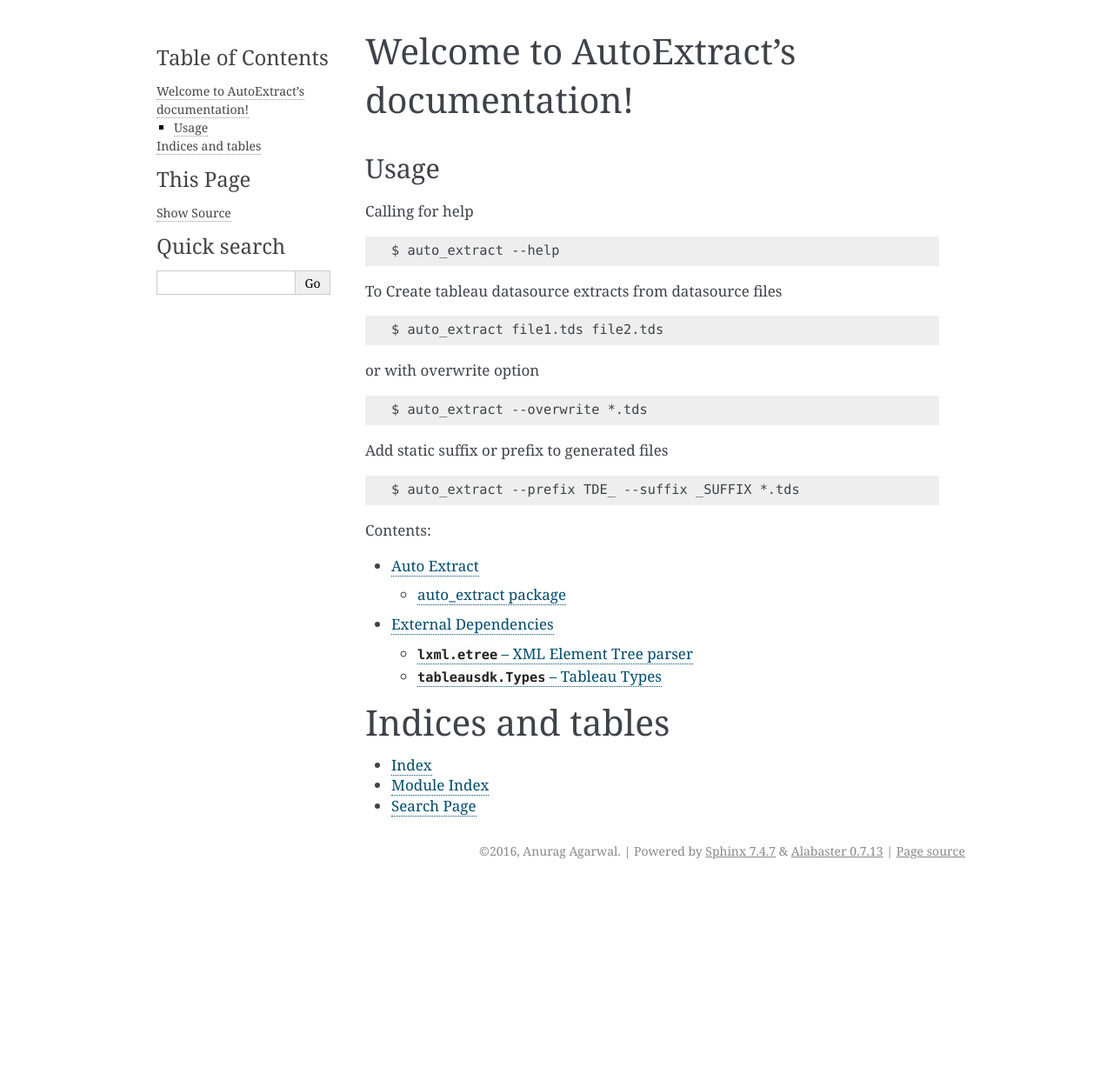
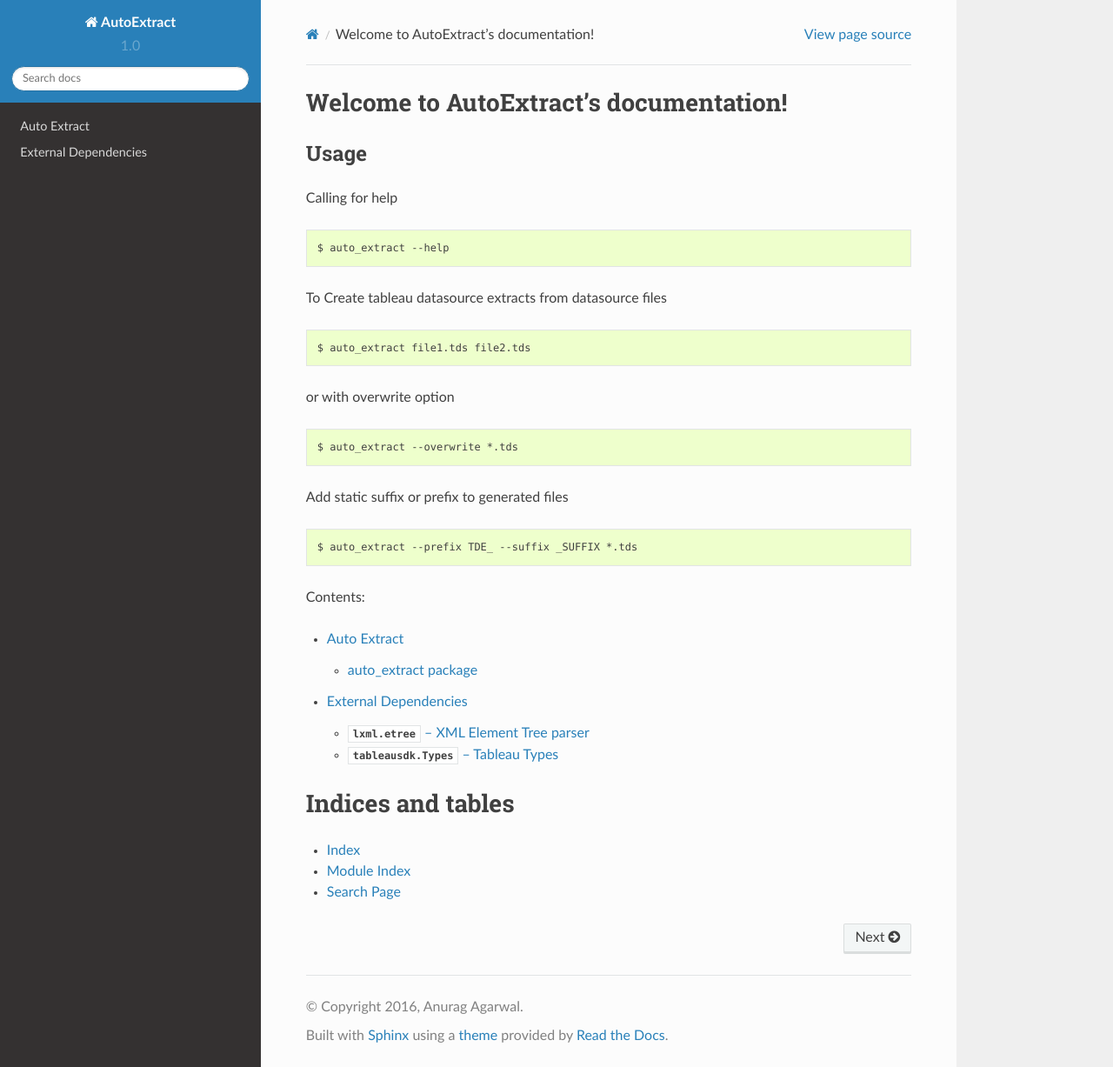
Before and after one commit to practo/Tableau-Py, a Sphinx documentation site: the page built from docs/source/index.rst, in a window 1280 px wide and 1227 px high. Shown: the whole window at 87% size. Built offline with Sphinx 7.4.7 and the Read the Docs theme 2.0.0, drawn with Linux system fonts in a browser that asks for light colours.

Commit message:
Removes alabaster theme and instead adds readthedocs theme for docs

```diff
--- a/docs/source/conf.py
+++ b/docs/source/conf.py
@@ -15,6 +15,8 @@
 
 import sys
 import os
+
+import sphinx_rtd_theme
 
 # If extensions (or modules to document with autodoc) are in another directory,
 # add these directories to sys.path here. If the directory is relative to the
@@ -121,7 +123,7 @@
 
 # The theme to use for HTML and HTML Help pages.  See the documentation for
 # a list of builtin themes.
-html_theme = 'alabaster'
+html_theme = 'sphinx_rtd_theme'
 
 # Theme options are theme-specific and customize the look and feel of a theme
 # further.  For a list of options available for each theme, see the
@@ -129,7 +131,7 @@
 #html_theme_options = {}
 
 # Add any paths that contain custom themes here, relative to this directory.
-#html_theme_path = []
+html_theme_path = [sphinx_rtd_theme.get_html_theme_path()]
 
 # The name for this set of Sphinx documents.
 # "<project> v<release> documentation" by default.
--- a/requirements-dev.txt
+++ b/requirements-dev.txt
@@ -1,4 +1,3 @@
-alabaster==0.7.7
 Babel==2.3.4
 codecov==2.0.3
 coverage==4.0.3
@@ -15,5 +14,6 @@
 six==1.10.0
 snowballstemmer==1.2.1
 Sphinx==1.4.1
+sphinx_rtd_theme==0.1.9
 tox==2.3.1
 virtualenv==15.0.1
```
Also changed, not shown: 1 other file.
